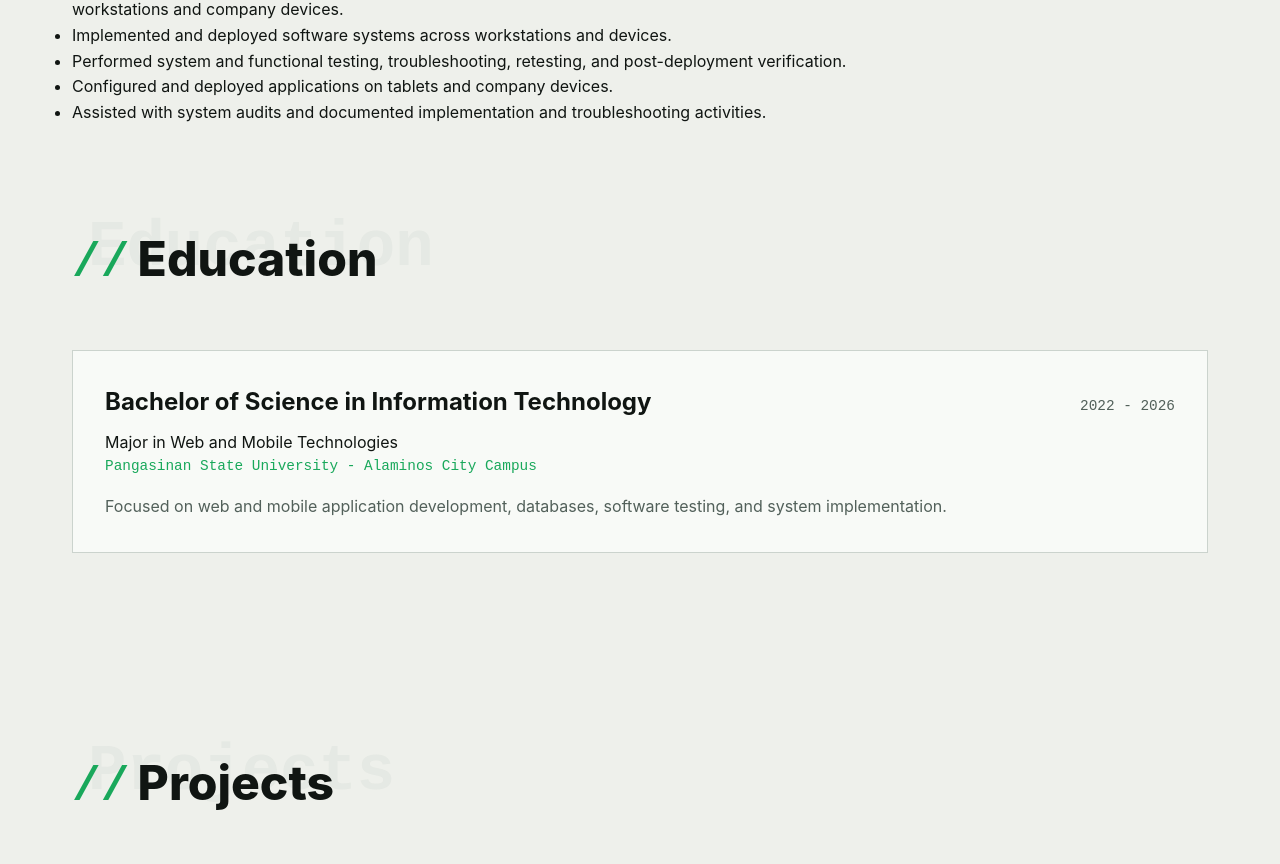
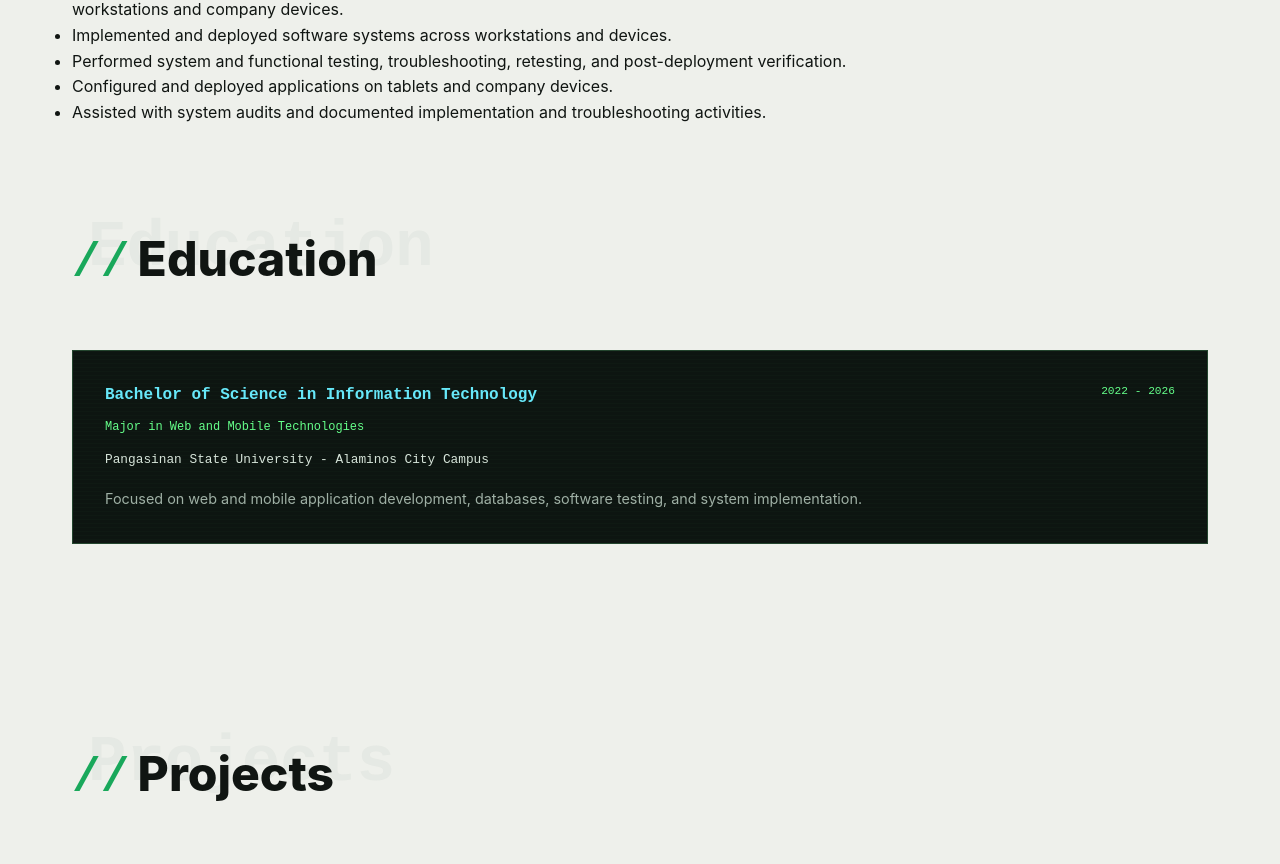
Before and after one commit to marcRanielle/Marc-Ranielle-Personal-Portfolio, a React (Vite) app: page / in a window 1280 px wide. Shown: the part 3460-4324 px from the top of the page. Built offline with nearby package versions, Linux system fonts and the light colour scheme.

Commit message:
Update Education Styles 4.0

```diff
--- a/src/index.css
+++ b/src/index.css
@@ -773,61 +773,116 @@ a {
 
 .education {
   padding: 6rem 0;
+  position: relative;
 }
 
 .edu-list {
   display: flex;
   flex-direction: column;
-  gap: 2rem;
+  gap: 1.5rem;
 }
 
 .edu-card {
-  background-color: var(--card-bg);
+  position: relative;
+  overflow: hidden;
+  background: var(--terminal-bg);
   padding: 2rem;
-  border-radius: 0;
-  border: 1px solid var(--border-color);
+  border: 1px solid var(--terminal-border);
   transition:
-    transform 0.3s ease,
-    border-color 0.3s ease,
-    box-shadow 0.3s ease;
+    transform 0.2s ease,
+    border-color 0.2s ease,
+    box-shadow 0.2s ease;
+}
+
+.edu-card::before {
+  content: "";
+  position: absolute;
+  inset: 0;
+  pointer-events: none;
+  opacity: 0.035;
+  background: repeating-linear-gradient(
+    0deg,
+    transparent,
+    transparent 3px,
+    var(--terminal-green) 4px
+  );
 }
 
 .edu-card:hover {
-  transform: translateY(-5px);
-  border-color: var(--primary-color);
-  box-shadow: 0 12px 30px rgba(25, 168, 91, 0.1);
+  transform: translateY(-3px);
+  border-color: var(--terminal-green);
+  box-shadow: 8px 8px 0 rgba(101, 255, 138, 0.06);
 }
 
 .edu-header {
+  position: relative;
   display: flex;
   justify-content: space-between;
-  align-items: baseline;
+  align-items: flex-start;
   gap: 1rem;
-  margin-bottom: 0.5rem;
+  margin-bottom: 0.7rem;
 }
 
 .edu-title {
-  font-size: 1.5rem;
+  color: var(--terminal-cyan);
+  font-family: monospace;
+  font-size: 1rem;
   font-weight: 700;
+  line-height: 1.5;
 }
 
 .edu-years {
-  color: var(--secondary-color);
-  font-family: monospace;
+  color: var(--terminal-green);
+  font-family: monospace;
+  font-size: 0.7rem;
+  white-space: nowrap;
+}
+
+.edu-major {
+  position: relative;
+  color: var(--terminal-green);
+  font-family: monospace;
+  font-size: 0.75rem;
+  margin-bottom: 0.8rem;
+}
+
+.edu-school {
+  position: relative;
+  color: #d7e5da;
+  font-family: monospace;
+  font-size: 0.8rem;
+  margin-bottom: 1rem;
+}
+
+.edu-desc {
+  position: relative;
+  color: #9fb0a5;
+  line-height: 1.7;
   font-size: 0.9rem;
 }
 
-.edu-school {
-  font-family: monospace;
-  font-size: 0.9rem;
-  color: var(--primary-color);
-  margin-bottom: 1rem;
-}
-
-.edu-desc {
-  color: var(--secondary-color);
-}
-
+@media (max-width: 600px) {
+  .education {
+    padding: 4rem 0;
+  }
+
+  .edu-card {
+    padding: 1.3rem;
+  }
+
+  .edu-header {
+    flex-direction: column;
+    gap: 0.5rem;
+  }
+
+  .edu-title {
+    font-size: 0.9rem;
+  }
+
+  .edu-years {
+    font-size: 0.65rem;
+  }
+}
 /* =========================================================
    PROJECTS
    ========================================================= */
```
